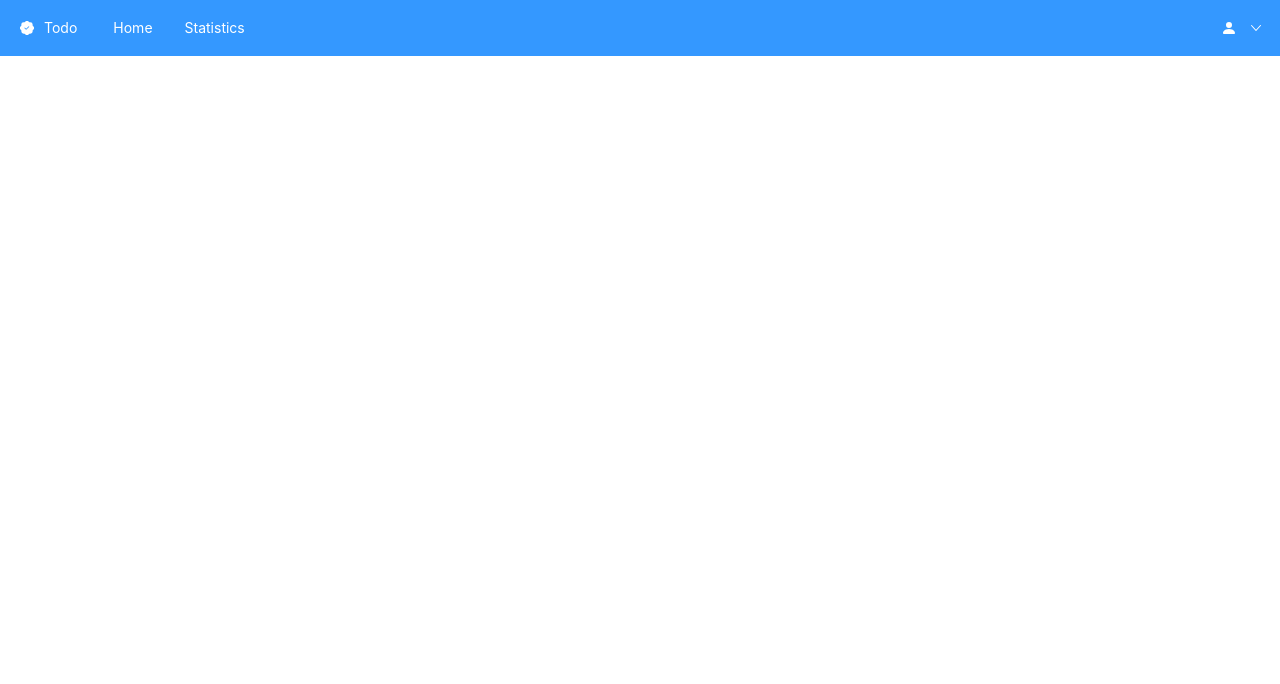
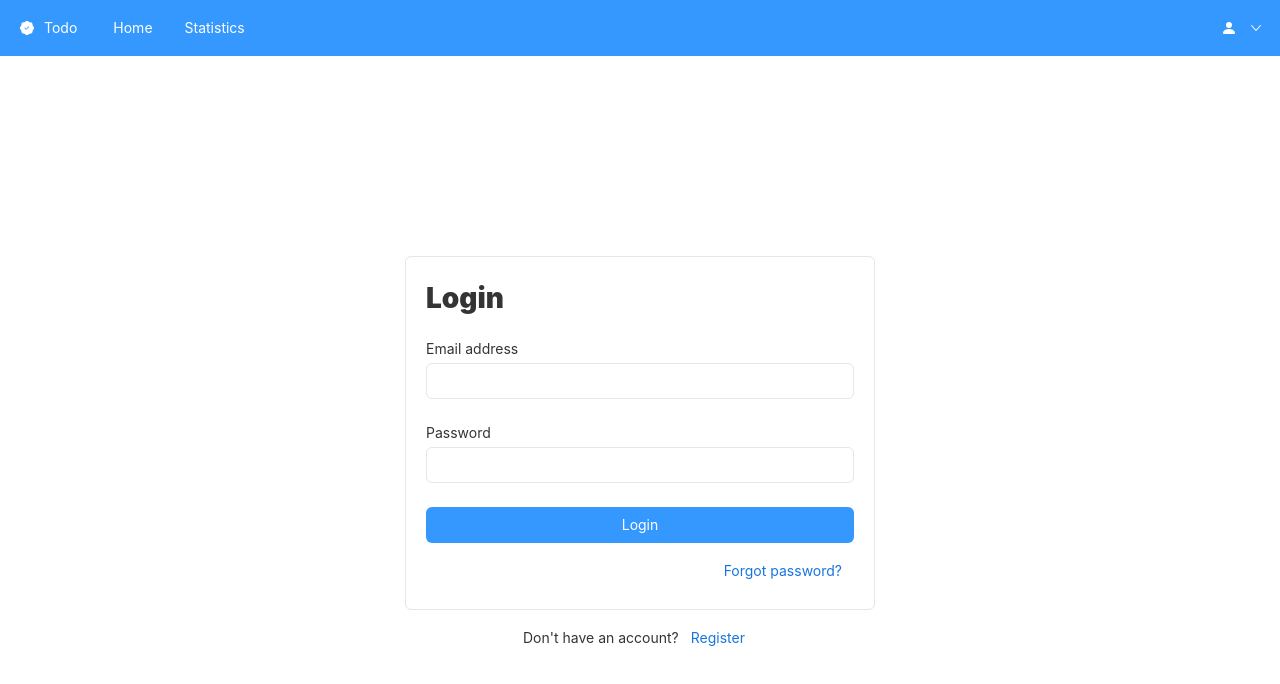
Before and after one commit to Nasi-Goreng-Pattaya/todo-frontend, a React (Vite) app: page /login in a window 1280 px wide. Shown: the top 684 px of the page. Built offline with nearby package versions, Linux system fonts and the light colour scheme.

Commit message:
Settle login UI - modify nav to use link component

```diff
--- a/src/App.tsx
+++ b/src/App.tsx
@@ -1,24 +1,15 @@
 import { Routes, Route, Link } from "react-router-dom";
-import {
-  Container,
-  Header,
-  Content,
-  Footer,
-  Sidebar,
-  Button,
-  Navbar,
-  Nav,
-  FlexboxGrid,
-} from "rsuite";
+import { Container, Header, Content, Navbar, Nav, FlexboxGrid } from "rsuite";
 import { BsFillPatchCheckFill, BsPersonFill } from "react-icons/bs";
 import Home from "./pages/Home";
+import Login from "./pages/Login";
 
 function App() {
   return (
     <Container>
       <Header>
         <Navbar appearance="inverse">
-          <Navbar.Brand href="/">
+          <Navbar.Brand as={Link} to="/">
             <FlexboxGrid align="middle">
               <BsFillPatchCheckFill
                 style={{ color: "#fff", marginRight: "10px" }}
@@ -27,14 +18,24 @@ function App() {
             </FlexboxGrid>
           </Navbar.Brand>
           <Nav>
-            <Nav.Item href="/">Home</Nav.Item>
-            <Nav.Item href="/statistics">Statistics</Nav.Item>
+            <Nav.Item as={Link} to={"/"}>
+              Home
+            </Nav.Item>
+            <Nav.Item as={Link} to={"/statistics"}>
+              Statistics
+            </Nav.Item>
           </Nav>
           <Nav pullRight>
             <Nav.Menu icon={<BsPersonFill />}>
-              <Nav.Item href="/profile">Profile</Nav.Item>
-              <Nav.Item href="/login">Login</Nav.Item>
-              <Nav.Item href="/register">Register</Nav.Item>
+              <Nav.Item as={Link} to="/profile">
+                Profile
+              </Nav.Item>
+              <Nav.Item as={Link} to="/login">
+                Login
+              </Nav.Item>
+              <Nav.Item as={Link} to="/register">
+                Register
+              </Nav.Item>
             </Nav.Menu>
           </Nav>
         </Navbar>
@@ -42,8 +43,8 @@ function App() {
       <Content>
         <Routes>
           <Route path="/" element={<Home />} />
-          {/* <Route path="/login" element={<Login />} />
-          <Route path="/register" element={<Register />} />
+          <Route path="/login" element={<Login />} />
+          {/* <Route path="/register" element={<Register />} />
           <Route path="/statistics" element={<Statistics />} />
           <Route path="/profile" element={<Profile />} /> */}
         </Routes>
--- a/src/pages/Login.tsx
+++ b/src/pages/Login.tsx
@@ -1,4 +1,5 @@
 import { useState } from "react";
+import { Link } from "react-router-dom";
 import {
   Button,
   ButtonToolbar,
@@ -85,7 +86,9 @@ const Login = () => {
               style={{ marginTop: "10px" }}
             >
               <p>Don't have an account?</p>
-              <Button appearance="link">Register</Button>
+              <Button as={Link} appearance="link" to="/register">
+                Register
+              </Button>
             </FlexboxGrid>
           </FlexboxGrid.Item>
         </FlexboxGrid>
```
